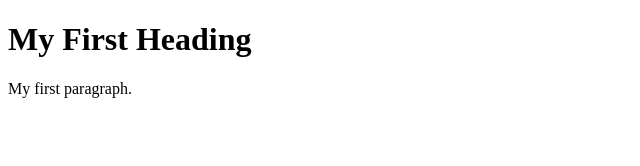
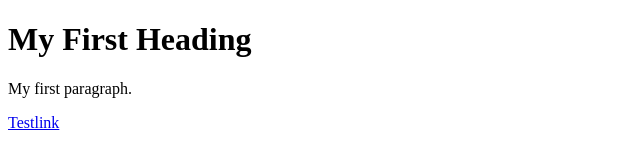
Before and after one commit to AnnikaKussberger/StudienprojekteMKB, a plain HTML site: page Interface Design/index.html in a window 1280 px wide. Shown: the full height of the page, 0-640 px from the left. Drawn offline with Linux system fonts and the light colour scheme.

Commit message:
link eingefüügt in html index

```diff
--- a/Interface Design/index.html
+++ b/Interface Design/index.html
@@ -8,6 +8,7 @@
 
 <h1>My First Heading</h1>
 <p>My first paragraph.</p>
+<a href="https://www.thomann.de/de/prod_AR_361706.html">Testlink</a>
 
 </body>
 </html>
```
